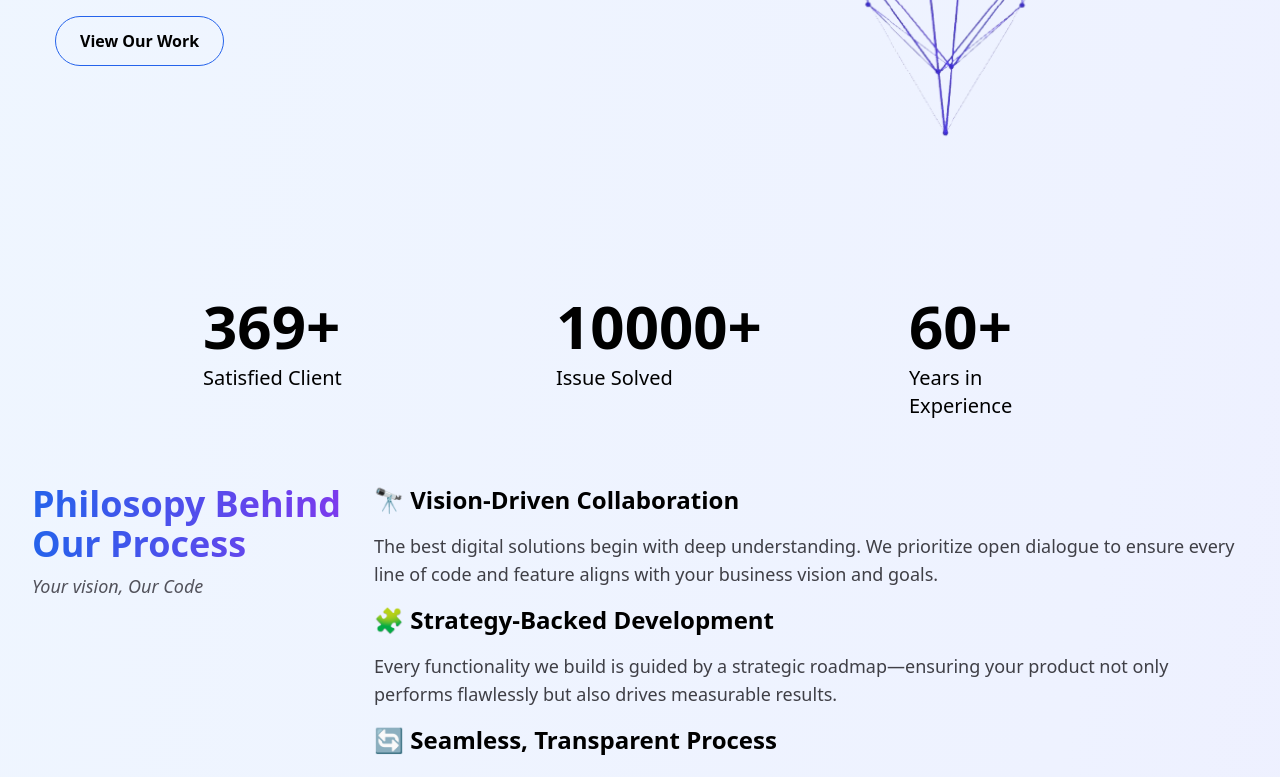
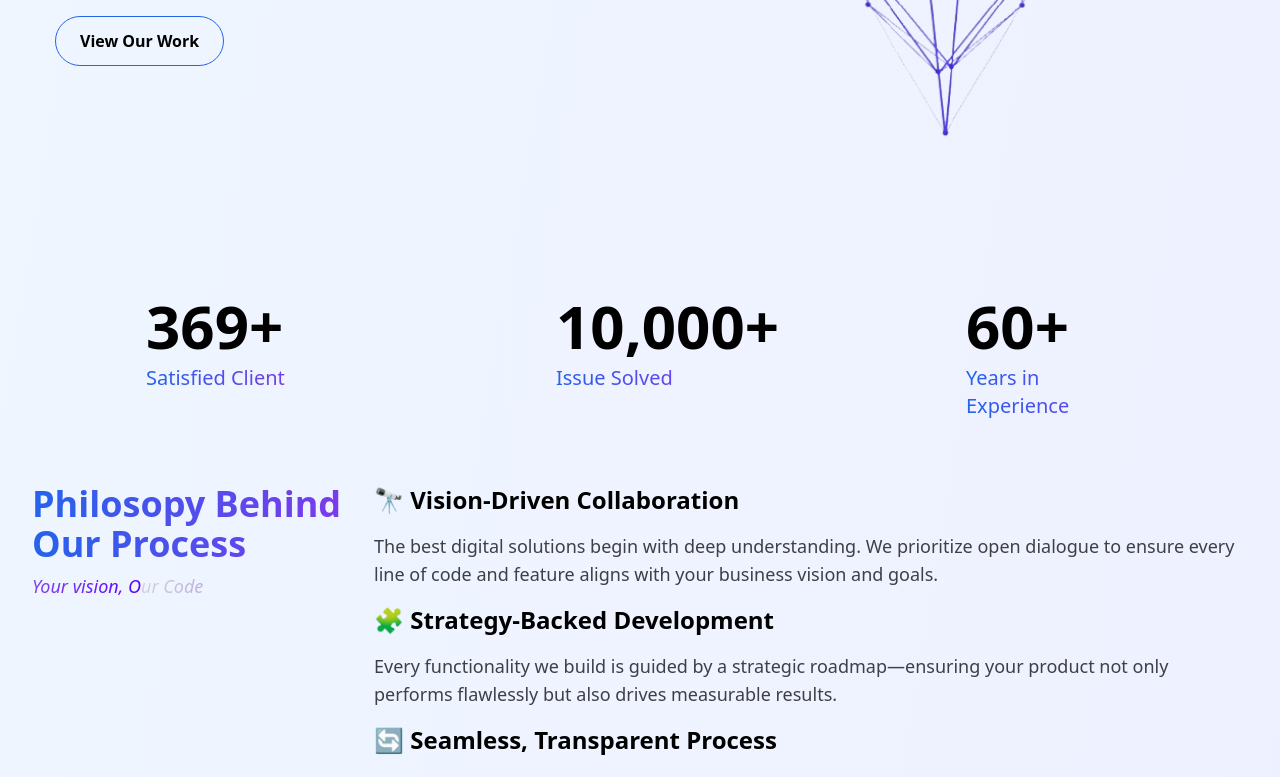
Before and after one commit to grimwebdeveloper/Qurasphere, a React (Vite) app: page / in a window 1280 px wide. Shown: the part 568-1345 px from the top of the page. Built offline with nearby package versions, Linux system fonts and the light colour scheme.

Commit message:
Components impovement

```diff
--- a/src/components/home/ChooseUs.jsx
+++ b/src/components/home/ChooseUs.jsx
@@ -8,7 +8,7 @@ function ChooseUs() {
         <h2 className="text-4xl font-bold bg-gradient-to-r from-blue-600 to-violet-600 text-transparent bg-clip-text">
           Philosopy Behind Our Process
         </h2>
-        <p className="text-lg mt-2 italic text-zinc-600">
+        <p className="text-lg mt-2 italic text-zinc-600 shiny-text">
           Your vision, Our Code
         </p>
       </div>
--- a/src/components/home/OurTeams.jsx
+++ b/src/components/home/OurTeams.jsx
@@ -71,7 +71,7 @@ function OurTeams() {
     },
   ];
   return (
-    <div className="px-2 sm:px-8 lg:flex gap-8 max-w-[1280px] mx-auto mb-16">
+    <div className="px-8 lg:flex gap-8 max-w-[1280px] mx-auto mb-16">
       <div className="text-center lg:text-left mb-6 lg:min-w-[310px]">
         <h2 className="text-4xl font-bold bg-gradient-to-r from-blue-600 to-violet-600 text-transparent bg-clip-text">
           Our Teams
--- a/src/components/home/OurWork.jsx
+++ b/src/components/home/OurWork.jsx
@@ -1,7 +1,7 @@
 function OurWork() {
   const works = [{}, {}, {}, {}];
   return (
-    <div className="px-2 sm:px-8 lg:flex gap-8 max-w-[1280px] mx-auto mb-16">
+    <div className="px-8 lg:flex gap-8 max-w-[1280px] mx-auto mb-16">
       <div className="text-center lg:text-left mb-6 lg:min-w-[310px]">
         <h2 className="text-4xl font-bold bg-gradient-to-r from-blue-600 to-violet-600 text-transparent bg-clip-text">
           Our Work
--- a/src/components/home/Services.jsx
+++ b/src/components/home/Services.jsx
@@ -3,8 +3,8 @@ import { servicesData } from "../../data/servicesData";
 function Services() {
   const services = servicesData
   return (
-    <div className="px-2 sm:px-8 lg:flex gap-8 max-w-[1280px] mx-auto pb-16">
-      <div className="text-center lg:text-left mb-6 lg:min-w-[310px]">
+    <div className="px-8 lg:flex gap-8 max-w-[1280px] mx-auto pb-16">
+      <div className="lg:text-left mb-6 lg:min-w-[310px]">
         <h2 className="text-4xl font-bold bg-gradient-to-r from-blue-600 to-violet-600 text-transparent bg-clip-text">
           What I Do For You
         </h2>
--- a/src/components/home/WorkingShowcase.jsx
+++ b/src/components/home/WorkingShowcase.jsx
@@ -1,17 +1,17 @@
 function WorkingShowcase() {
   return (
-    <div className="max-w-screen-xl mx-auto px-8 py-16 flex flex-wrap justify-center sm:justify-evenly gap-8">
+    <div className="max-w-screen-xl mx-auto px-8 py-16 flex flex-wrap justify-center sm:justify-around gap-8">
       <div className="w-[150px]">
         <div className="font-semibold text-6xl">369+</div>
-        <div className="text-xl mt-2">Satisfied Client</div>
+        <div className="bg-gradient-to-r from-blue-600 to-violet-600 text-transparent bg-clip-text text-xl mt-2">Satisfied Client</div>
       </div>
       <div className="w-[150px]">
-        <div className="font-semibold text-6xl">10000+</div>
-        <div className="text-xl mt-2">Issue Solved</div>
+        <div className="font-semibold text-6xl">10,000+</div>
+        <div className="bg-gradient-to-r from-blue-600 to-violet-600 text-transparent bg-clip-text text-xl mt-2">Issue Solved</div>
       </div>
       <div className="w-[168px]">
         <div className="font-semibold text-6xl">60+</div>
-        <div className="text-xl mt-2">Years in Experience</div>
+        <div className="bg-gradient-to-r from-blue-600 to-violet-600 text-transparent bg-clip-text text-xl mt-2">Years in Experience</div>
       </div>
     </div>
   )
```
